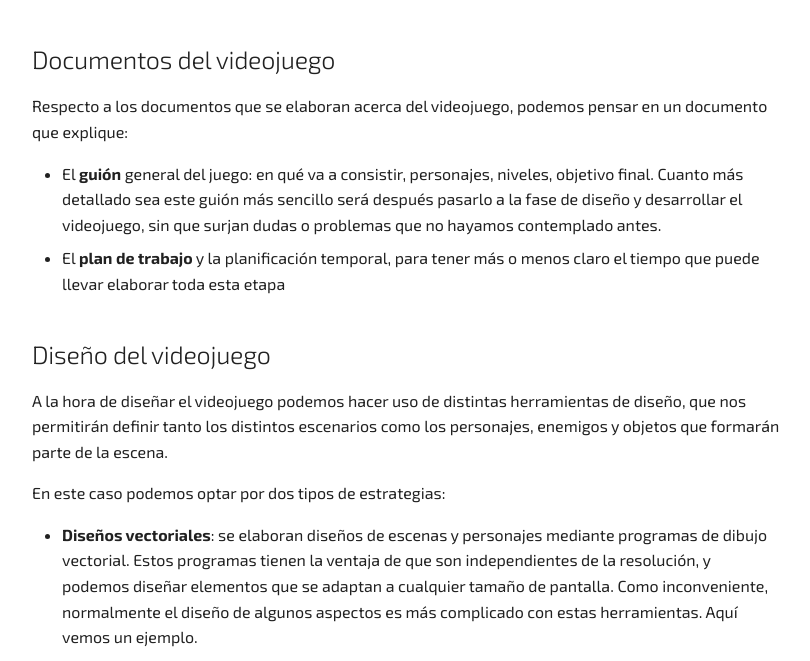
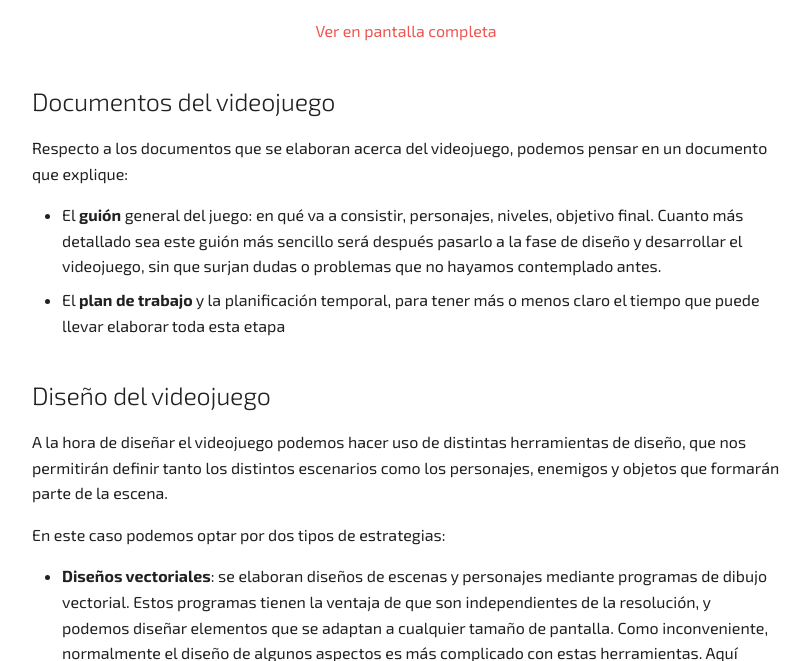
Before and after one commit to nachoiborraIES/videojuegos, an MkDocs documentation site: the page built from docs/preproduccion.md, in a window 1280 px wide and 900 px high, scrolled down 444 px, cut to the strip 239-900 px from the top of the window. Shown: the whole strip, without its empty margins (234-1044 px from the left). Built offline with MkDocs 1.6.1 and Material for MkDocs 9.7.7, drawn with Linux system fonts in a browser that asks for light colours; a script that is not in the unit is left out.

Commit message:
preproduccion actualizado

```diff
--- a/docs/preproduccion.md
+++ b/docs/preproduccion.md
@@ -5,9 +5,11 @@
 Aquí tienes una presentación que explica las principales tareas que abarca esta preproducción:
 
 <div align="center">
-    <iframe src="https://1drv.ms/p/c/6714ddaf890d0c0f/IQQRywJNATT2Rpc9HIpCdwZtAVbScSX-y6NUKbV9Zv-nBSI?em=2&amp;wdAr=1.7777777777777777" width="476px" height="288px" frameborder="0"></iframe>
+    <iframe src="pdf/03 - Preproduccion.pdf" width="476px" height="288px" frameborder="0"></iframe>
+    <p><a href="pdf/03 - Preproduccion.pdf" target="_blank">
+        Ver en pantalla completa
+    </a></p>
 </div>
-
 
 ## Documentos del videojuego
 
```
Also changed, not shown: docs/index.md (+2 -2 lines), 2 other files.
